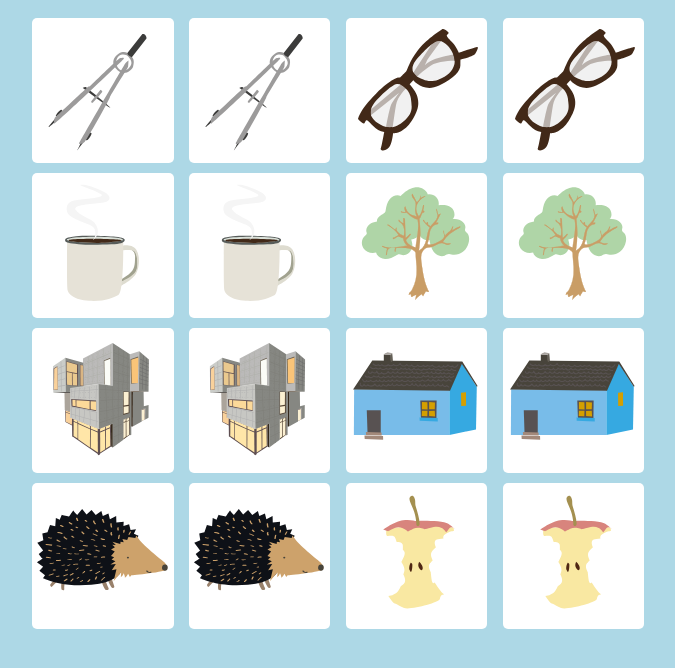
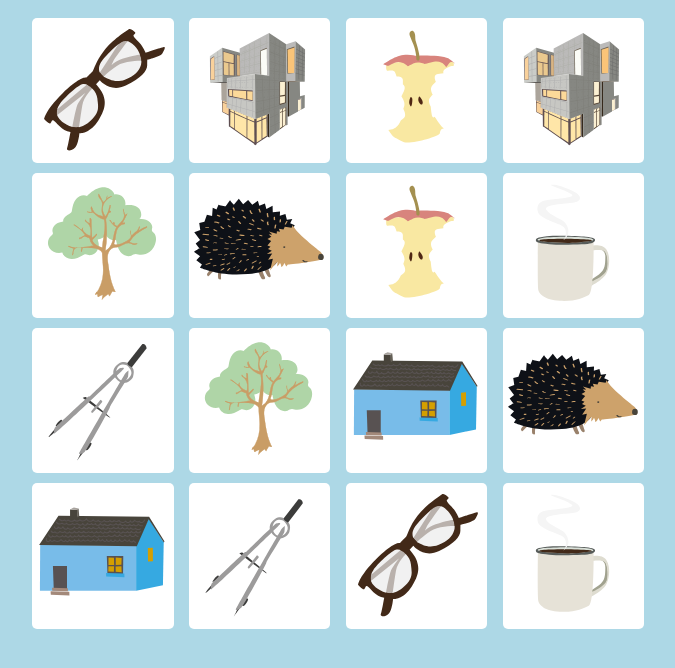
Before and after one commit to BarbarBetsy/Memory, a plain HTML site: page index.html in a window 1280 px wide. Shown: the whole page, without its empty margins (297-972 px from the left). Drawn offline with nearby package versions, Linux system fonts and the light colour scheme.

Commit message:
add shuffle cards on load

```diff
--- a/css/main.css
+++ b/css/main.css
@@ -17,4 +17,5 @@ html, body {
     background-color: white;
     border-radius: 5px;
     margin-top: 10px;
+    display: hidden;
 }
--- a/index.html
+++ b/index.html
@@ -1,33 +1,39 @@
 <!DOCTYPE html>
 <html lang="en">
+
 <head>
     <meta charset="UTF-8">
     <meta name="viewport" content="width=device-width, initial-scale=1.0">
     <meta http-equiv="X-UA-Compatible" content="ie=edge">
+    <title>Hedgehog Memory</title>
     <link rel="stylesheet" href="css/main.css">
-    <title>Hedgehog Memory</title>
 </head>
+
 <body>
 
     <main>
         <div id="board">
-       <div class="card"><img src="img/card-1.svg"></div>
-        <div class="card"><img src="img/card-1.svg"></div>
-        <div class="card"><img src="img/card-2.svg"></div>
-        <div class="card"><img src="img/card-2.svg"></div>
-        <div class="card"><img src="img/card-3.svg"></div>
-        <div class="card"><img src="img/card-3.svg"></div>
-        <div class="card"><img src="img/card-4.svg"></div>
-        <div class="card"><img src="img/card-4.svg"></div>
-        <div class="card"><img src="img/card-5.svg"></div>
-        <div class="card"><img src="img/card-5.svg"></div>
-        <div class="card"><img src="img/card-6.svg"></div>
-        <div class="card"><img src="img/card-6.svg"></div>
-        <div class="card"><img src="img/card-7.svg"></div>
-        <div class="card"><img src="img/card-7.svg"></div>
-        <div class="card"><img src="img/card-8.svg"></div>
-        <div class="card"><img src="img/card-8.svg"></div>
+            <div id="card1" class="card"><img src="img/c1.svg"></div>
+            <div id="card2" class="card"><img src="img/c1.svg"></div>
+            <div id="card3" class="card"><img src="img/c2.svg"></div>
+            <div id="card4" class="card"><img src="img/c2.svg"></div>
+            <div id="card5" class="card"><img src="img/c3.svg"></div>
+            <div id="card6" class="card"><img src="img/c3.svg"></div>
+            <div id="card7" class="card"><img src="img/c4.svg"></div>
+            <div id="card8" class="card"><img src="img/c4.svg"></div>
+            <div id="card9" class="card"><img src="img/c5.svg"></div>
+            <div id="card10" class="card"><img src="img/c5.svg"></div>
+            <div id="card11" class="card"><img src="img/c6.svg"></div>
+            <div id="card12" class="card"><img src="img/c6.svg"></div>
+            <div id="card13" class="card"><img src="img/c7.svg"></div>
+            <div id="card14" class="card"><img src="img/c7.svg"></div>
+            <div id="card15" class="card"><img src="img/c8.svg"></div>
+            <div id="card16" class="card"><img src="img/c8.svg"></div>
         </div>
     </main>
 </body>
+
+<script src="https://ajax.googleapis.com/ajax/libs/jquery/3.3.1/jquery.min.js"></script>
+<script src="js/main.js"></script>
+
 </html>
--- a/js/main.js
+++ b/js/main.js
@@ -0,0 +1,16 @@
+// shuffle the cards by giving each card a random flex-order
+function shuffle() {
+    for (i = 1; i <= 16; i++) {
+        let num = Math.floor(Math.random() * (100 - 1)) + 1;
+        document.querySelector('#card' + i).style.order = num;
+        console.log('shuffled');
+    }
+}
+
+// show card
+$('.card').click(function() {
+$(this).css('background-color', 'blue')
+});
+
+// call shuffle function when the page is loaded
+window.addEventListener('load', shuffle);
```
Also changed, not shown: img/c1.svg (renamed from img/card-1.svg), img/c2.svg (renamed from img/card-2.svg), img/c3.svg (renamed from img/card-3.svg), img/c4.svg (renamed from img/card-4.svg), img/c5.svg (renamed from img/card-5.svg), img/c6.svg (renamed from img/card-6.svg), img/c7.svg (renamed from img/card-7.svg), img/c8.svg (renamed from img/card-8.svg), 1 other file.
